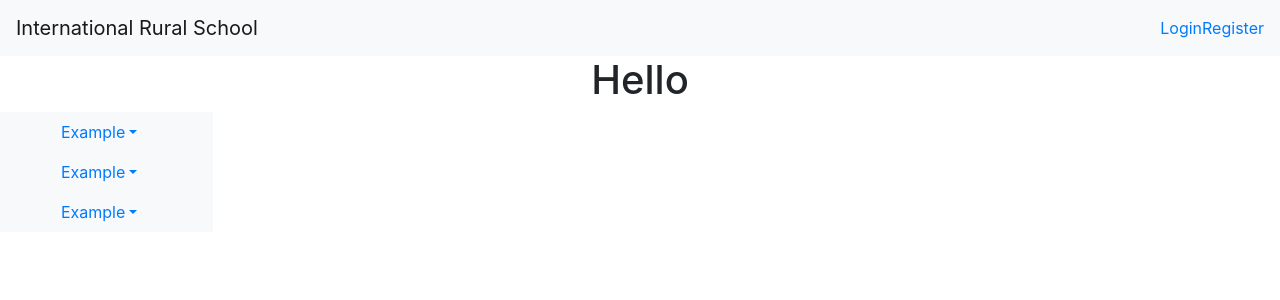
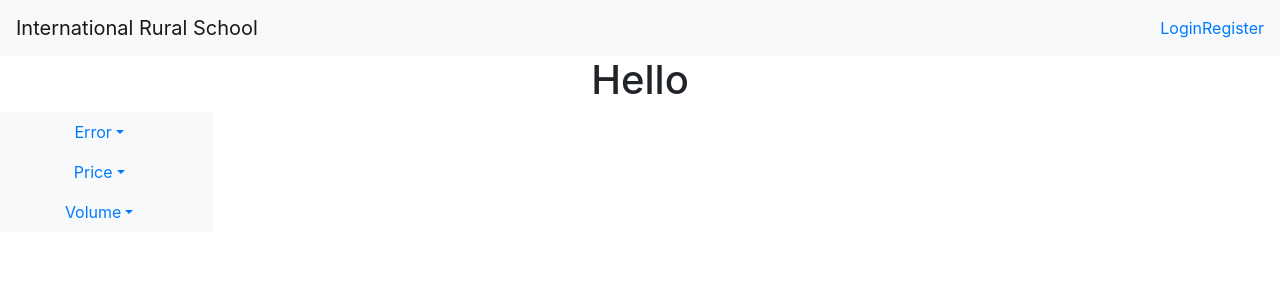
Before and after one commit to RuralSchoolTeam/frontend, a React (Create React App) app in the folder irs/: page /dashboard in a window 1280 px wide. Shown: the top 300 px of the page. Built offline with nearby package versions, Linux system fonts and the light colour scheme.

Commit message:
Modified names leftSidebar.js

```diff
--- a/irs/src/components/Dashboard/leftSidebar.js
+++ b/irs/src/components/Dashboard/leftSidebar.js
@@ -40,7 +40,7 @@ export class NavBarSide extends React.Component {
           <ul className="nav flex-column">
             <Dropdown nav isOpen={this.state.dropdownError} toggle={this.toggleError}>
               <DropdownToggle nav caret>
-                Example
+                Error
               </DropdownToggle>
               <DropdownMenu>
                 <DropdownItem href="#" onClick={() => this.props.clickHandler('/api/highest/error')}>
@@ -53,7 +53,7 @@ export class NavBarSide extends React.Component {
             </Dropdown>
             <Dropdown nav isOpen={this.state.dropdownPrice} toggle={this.togglePrice}>
               <DropdownToggle nav caret>
-                Example
+                Price
               </DropdownToggle>
               <DropdownMenu>
                 <DropdownItem href="#" onClick={() => this.props.clickHandler('/api/highest/price')}>
@@ -66,7 +66,7 @@ export class NavBarSide extends React.Component {
             </Dropdown>
             <Dropdown nav isOpen={this.state.dropdownVolume} toggle={this.toggleVolume}>
               <DropdownToggle nav caret>
-                Example
+                Volume
               </DropdownToggle>
               <DropdownMenu>
                 <DropdownItem href="#" onClick={() => this.props.clickHandler('/api/highest/volume')}>
```
